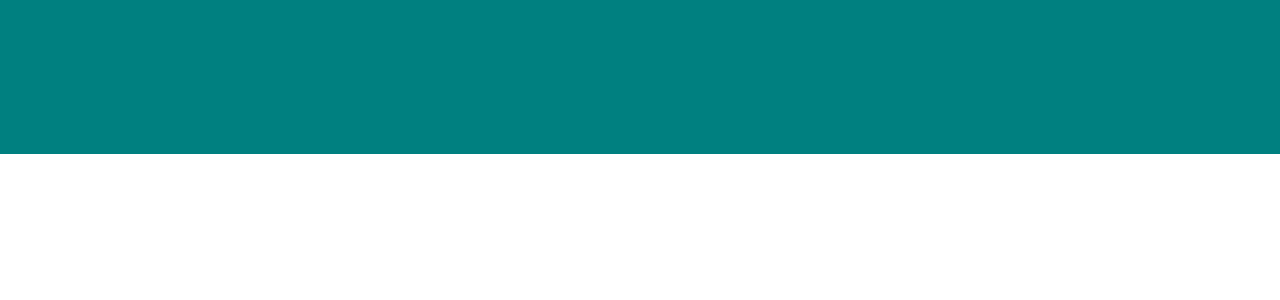
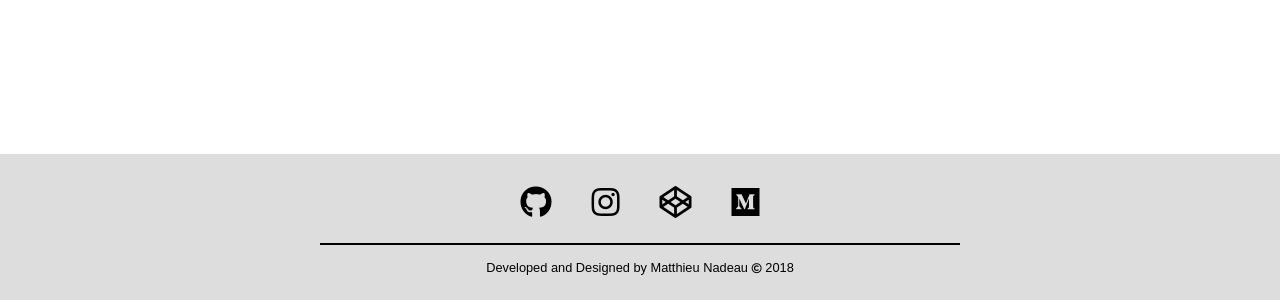
Before and after one commit to MatthieuNadeau96/My-Portfolio, a React (Create React App) app: page / in a window 1280 px wide. Shown: the part 2568-2868 px from the top of the page. Before the commit the page ends 2722 px from the top, so only its background shows below. Built offline with nearby package versions, Linux system fonts and the light colour scheme; the HTML template or start-up script is replaced by a standard one.

Commit message:
added an About section and added to the Contact Section

```diff
--- a/public/index.html
+++ b/public/index.html
@@ -10,6 +10,7 @@
     -->
     <link rel="manifest" href="%PUBLIC_URL%/manifest.json">
     <link rel="shortcut icon" href="%PUBLIC_URL%/favicon.ico">
+    <link rel="stylesheet" href="https://use.fontawesome.com/releases/v5.2.0/css/all.css" integrity="sha384-hWVjflwFxL6sNzntih27bfxkr27PmbbK/iSvJ+a4+0owXq79v+lsFkW54bOGbiDQ" crossorigin="anonymous">
     <!--
       Notice the use of %PUBLIC_URL% in the tags above.
       It will be replaced with the URL of the `public` folder during the build.
--- a/src/App.css
+++ b/src/App.css
@@ -159,12 +159,69 @@
 }
 
 
+/* ABOUT SECTION */
+
+
+.about-section {
+  background-color: white;
+  text-align: center;
+  width: 100%;
+  height: 100vh;
+}
+
+
+
 /* CONTACT SECTION */
 
 
 .contact-section {
-  background: teal;
+  padding: 10px 0;
+  background: #ddd;
   text-align: center;
   width: 100%;
-  height: 100vh;
 }
+
+.social-links ul {
+  list-style: none;
+  display: flex;
+  justify-content: center;
+  padding: 0;
+}
+
+.social-links ul li {
+    margin: 0 15px;
+    padding: 5px;
+}
+
+@media (max-width: 380px) {
+  .social-links ul {
+    display: inline-block;
+  }
+
+  .social-links ul li {
+    margin: 15px 0px;
+  }
+}
+
+.social-links ul li a {
+  font-size: 2em;
+  text-decoration: none;
+  color: black;
+}
+
+.contact-underline {
+  width: 50%;
+  margin: auto;
+  border-top: 2px solid black;
+}
+
+.signature {
+  font-size: .8em;
+  margin: 0;
+  padding: 15px 0;
+  font-weight: lighter;
+}
+
+.fa-copyright {
+  font-size: .8em;
+}
--- a/src/App.js
+++ b/src/App.js
@@ -3,6 +3,7 @@ import './App.css';
 
 import LandingPage from './components/LandingPage/_LandingPage';
 import ProjectPage from './components/ProjectPage/_ProjectPage';
+import AboutPage from './components/AboutPage/_AboutPage';
 import ContactPage from './components/ContactPage/_ContactPage';
 
 class App extends Component {
@@ -11,6 +12,7 @@ class App extends Component {
       <div className="App">
         <LandingPage/>
         <ProjectPage/>
+        <AboutPage/>
         <ContactPage/>
       </div>
     );
--- /dev/null
+++ b/src/components/AboutPage/_AboutPage.js
@@ -0,0 +1,15 @@
+import React, { Component } from 'react';
+
+class AboutPage extends Component {
+
+  render() {
+    return (
+      <div className="about-section">
+        About Section
+      </div>
+    );
+  }
+
+}
+
+export default AboutPage;
--- /dev/null
+++ b/src/components/ContactPage/Signature.js
@@ -0,0 +1,10 @@
+import React from 'react';
+
+const Signature = props => (
+  <div>
+    <div className="contact-underline"/>
+    <p className="signature">Developed and Designed by Matthieu Nadeau <i class="far fa-copyright"></i> 2018</p>
+  </div>
+);
+
+export default Signature;
--- /dev/null
+++ b/src/components/ContactPage/SocialLinks.js
@@ -0,0 +1,22 @@
+import React from 'react';
+
+const SocialLinks = props => (
+  <div className="social-links">
+    <ul>
+      <li><a href='/'>
+        <i class="fab fa-github"></i>
+      </a></li>
+      <li><a href='/'>
+        <i class="fab fa-instagram"></i>
+      </a></li>
+      <li><a href='/'>
+        <i class="fab fa-codepen"></i>
+      </a></li>
+      <li><a href='/'>
+        <i class="fab fa-medium"></i>
+      </a></li>
+    </ul>
+  </div>
+);
+
+export default SocialLinks;
--- a/src/components/ContactPage/_ContactPage.js
+++ b/src/components/ContactPage/_ContactPage.js
@@ -1,11 +1,15 @@
 import React, { Component } from 'react';
+
+import SocialLinks from './SocialLinks';
+import Signature from './Signature';
 
 class ContactPage extends Component {
 
   render() {
     return (
       <div className="contact-section">
-        Contact Section
+        <SocialLinks/>
+        <Signature/>
       </div>
     );
   }
```
